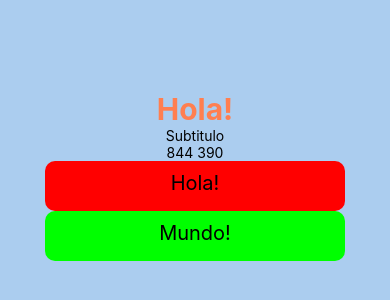
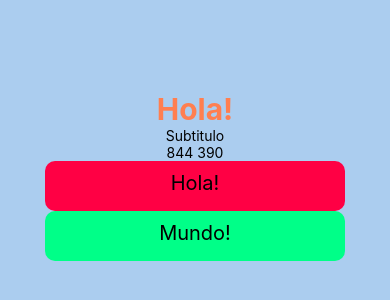
Before and after one commit to emleonardelli/altec-react-native, a React Native app: screen / in a window 390 px wide. Shown: the part 246-546 px from the top of the page. Built offline with nearby package versions, Linux system fonts and the light colour scheme.

Commit message:
Botones semi parametrizables

```diff
--- a/src/components/DefaultButton/DefaultButton.tsx
+++ b/src/components/DefaultButton/DefaultButton.tsx
@@ -13,8 +13,8 @@ const typeButton = (type: String) => {
   const style = {
     backgroundColor: '#FF0000',
   };
-  if (type == 'primary') style.backgroundColor = '#FF0000';
-  if (type == 'secondary') style.backgroundColor = '#00FF00';
+  if (type == 'primary') style.backgroundColor = '#FF0044';
+  if (type == 'secondary') style.backgroundColor = '#00FF88';
   return style;
 };
 
```
